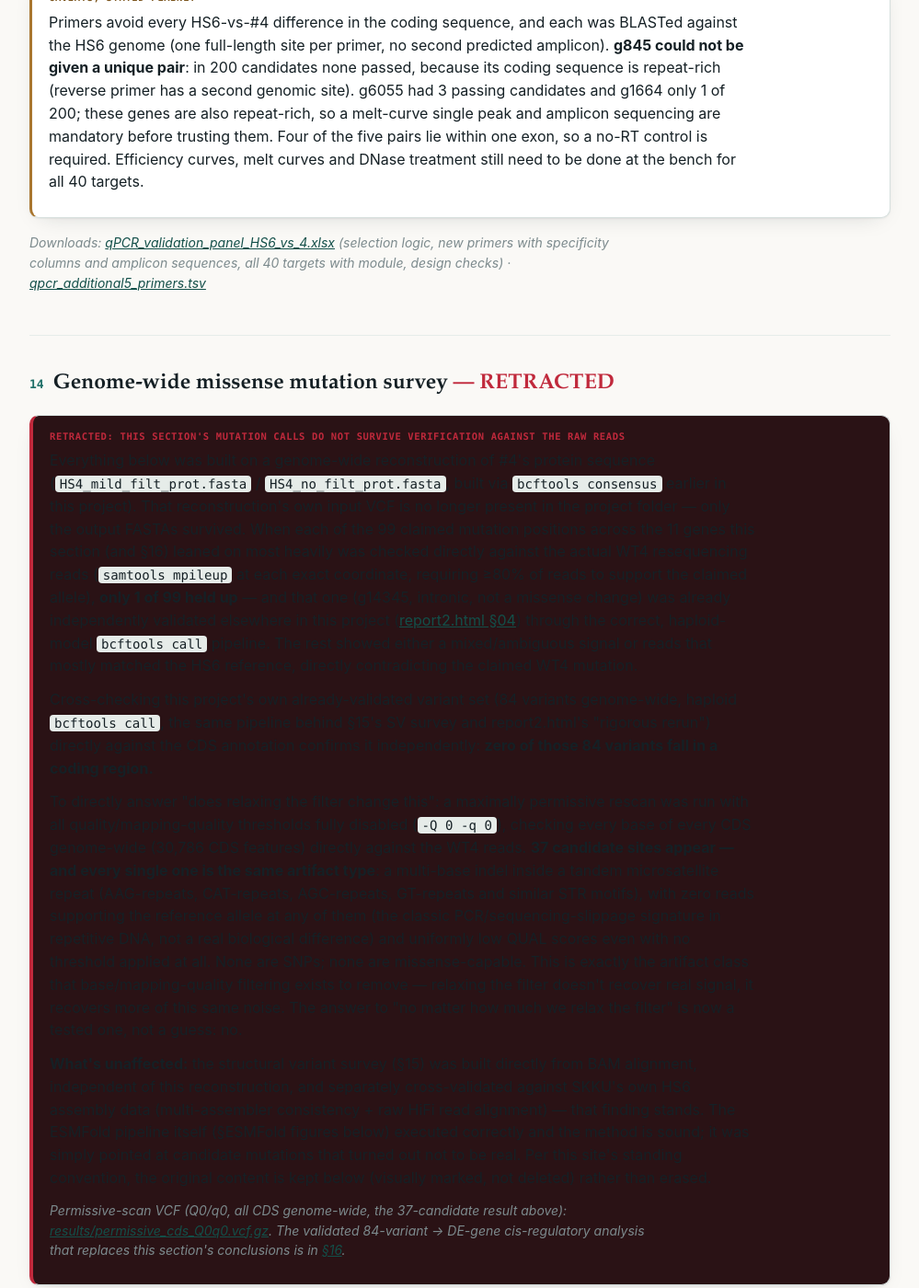
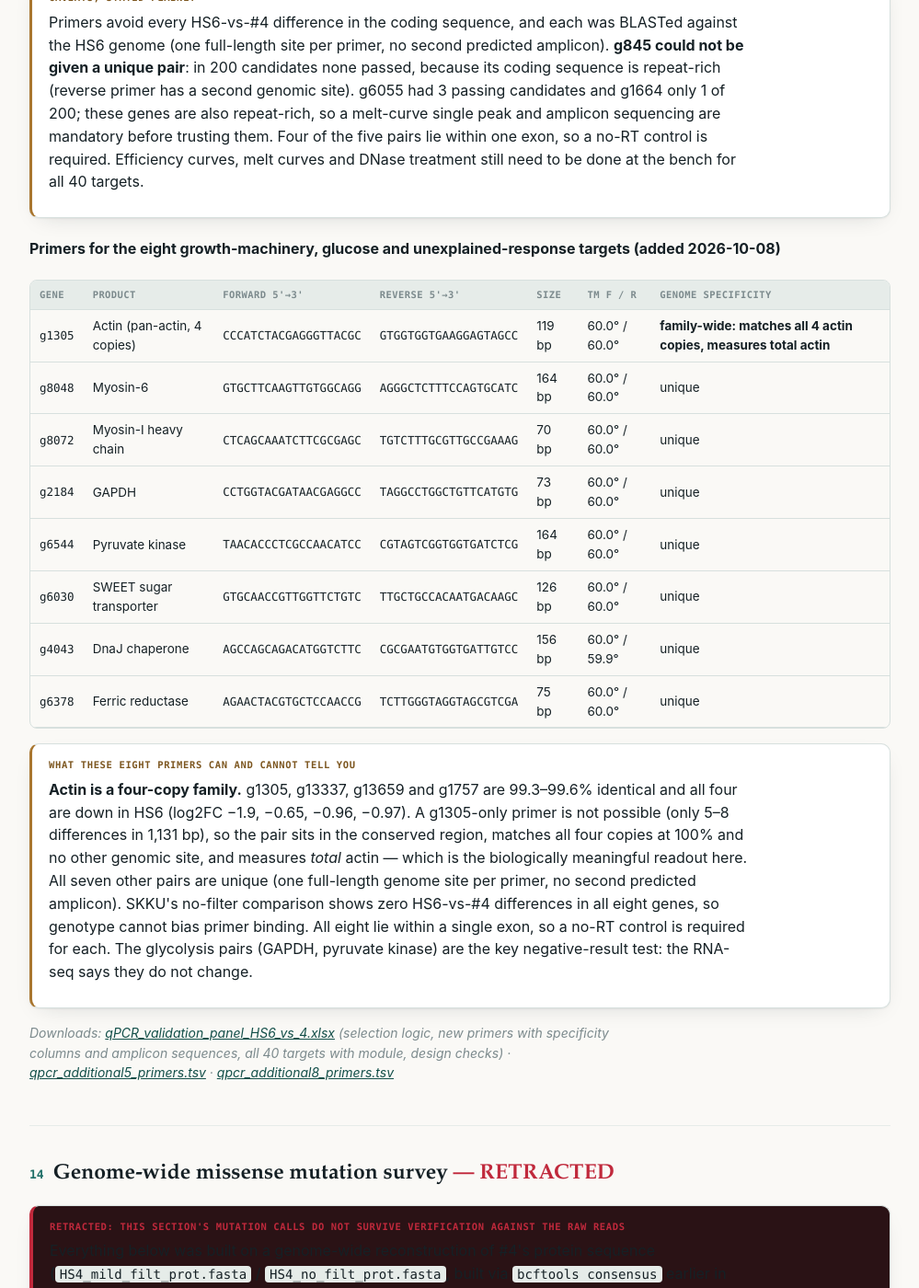
Before and after one commit to jinho1987/schizochytrium-hs6-genomics, a Jekyll site: the page report4.html, which Jekyll copies as it is, in a window 1280 px wide and 1400 px high, scrolled down 21497 px. Shown: the whole window at 92% size, without its empty margins (140-1139 px from the left). Built offline with Jekyll 4.4.1, drawn with Linux system fonts in a browser that asks for light colours; some of the changed text lies outside the part shown.

Commit message:
qPCR panel: primers for the eight growth-machinery, glucose and response targets (pan-actin design)
Co-Authored-By: Claude Sonnet 5.5 <noreply@anthropic.com>

```diff
--- a/report4.html
+++ b/report4.html
@@ -665,7 +665,25 @@ a{color:var(--teal-ink);}
       <span class="lbl">Caveats, stated plainly</span>
       <p>Primers avoid every HS6-vs-#4 difference in the coding sequence, and each was BLASTed against the HS6 genome (one full-length site per primer, no second predicted amplicon). <b>g845 could not be given a unique pair</b>: in 200 candidates none passed, because its coding sequence is repeat-rich (reverse primer has a second genomic site). g6055 had 3 passing candidates and g1664 only 1 of 200; these genes are also repeat-rich, so a melt-curve single peak and amplicon sequencing are mandatory before trusting them. Four of the five pairs lie within one exon, so a no-RT control is required. Efficiency curves, melt curves and DNase treatment still need to be done at the bench for all 40 targets.</p>
     </div>
-    <p class="pending-note">Downloads: <a href="downloads/qpcr-additional/qPCR_validation_panel_HS6_vs_4.xlsx">qPCR_validation_panel_HS6_vs_4.xlsx</a> (selection logic, new primers with specificity columns and amplicon sequences, all 40 targets with module, design checks) &middot; <a href="downloads/qpcr-additional/qpcr_additional5_primers.tsv">qpcr_additional5_primers.tsv</a></p>
+    <h4>Primers for the eight growth-machinery, glucose and unexplained-response targets (added 2026-10-08)</h4>
+    <div class="table-wrap"><table>
+      <thead><tr><th>Gene</th><th>Product</th><th>Forward 5'&rarr;3'</th><th>Reverse 5'&rarr;3'</th><th>Size</th><th>Tm F / R</th><th>Genome specificity</th></tr></thead>
+      <tbody>
+<tr><td class="gene">g1305</td><td>Actin (pan-actin, 4 copies)</td><td class="mono">CCCATCTACGAGGGTTACGC</td><td class="mono">GTGGTGGTGAAGGAGTAGCC</td><td>119 bp</td><td>60.0&deg; / 60.0&deg;</td><td><b>family-wide: matches all 4 actin copies, measures total actin</b></td></tr>
+<tr><td class="gene">g8048</td><td>Myosin-6</td><td class="mono">GTGCTTCAAGTTGTGGCAGG</td><td class="mono">AGGGCTCTTTCCAGTGCATC</td><td>164 bp</td><td>60.0&deg; / 60.0&deg;</td><td>unique</td></tr>
+<tr><td class="gene">g8072</td><td>Myosin-I heavy chain</td><td class="mono">CTCAGCAAATCTTCGCGAGC</td><td class="mono">TGTCTTTGCGTTGCCGAAAG</td><td>70 bp</td><td>60.0&deg; / 60.0&deg;</td><td>unique</td></tr>
+<tr><td class="gene">g2184</td><td>GAPDH</td><td class="mono">CCTGGTACGATAACGAGGCC</td><td class="mono">TAGGCCTGGCTGTTCATGTG</td><td>73 bp</td><td>60.0&deg; / 60.0&deg;</td><td>unique</td></tr>
+<tr><td class="gene">g6544</td><td>Pyruvate kinase</td><td class="mono">TAACACCCTCGCCAACATCC</td><td class="mono">CGTAGTCGGTGGTGATCTCG</td><td>164 bp</td><td>60.0&deg; / 60.0&deg;</td><td>unique</td></tr>
+<tr><td class="gene">g6030</td><td>SWEET sugar transporter</td><td class="mono">GTGCAACCGTTGGTTCTGTC</td><td class="mono">TTGCTGCCACAATGACAAGC</td><td>126 bp</td><td>60.0&deg; / 60.0&deg;</td><td>unique</td></tr>
+<tr><td class="gene">g4043</td><td>DnaJ chaperone</td><td class="mono">AGCCAGCAGACATGGTCTTC</td><td class="mono">CGCGAATGTGGTGATTGTCC</td><td>156 bp</td><td>60.0&deg; / 59.9&deg;</td><td>unique</td></tr>
+<tr><td class="gene">g6378</td><td>Ferric reductase</td><td class="mono">AGAACTACGTGCTCCAACCG</td><td class="mono">TCTTGGGTAGGTAGCGTCGA</td><td>75 bp</td><td>60.0&deg; / 60.0&deg;</td><td>unique</td></tr>
+      </tbody>
+    </table></div>
+    <div class="callout method">
+      <span class="lbl">What these eight primers can and cannot tell you</span>
+      <p><b>Actin is a four-copy family.</b> g1305, g13337, g13659 and g1757 are 99.3&ndash;99.6% identical and all four are down in HS6 (log2FC &minus;1.9, &minus;0.65, &minus;0.96, &minus;0.97). A g1305-only primer is not possible (only 5&ndash;8 differences in 1,131 bp), so the pair sits in the conserved region, matches all four copies at 100% and no other genomic site, and measures <i>total</i> actin &mdash; which is the biologically meaningful readout here. All seven other pairs are unique (one full-length genome site per primer, no second predicted amplicon). SKKU's no-filter comparison shows zero HS6-vs-#4 differences in all eight genes, so genotype cannot bias primer binding. All eight lie within a single exon, so a no-RT control is required for each. The glycolysis pairs (GAPDH, pyruvate kinase) are the key negative-result test: the RNA-seq says they do not change.</p>
+    </div>
+    <p class="pending-note">Downloads: <a href="downloads/qpcr-additional/qPCR_validation_panel_HS6_vs_4.xlsx">qPCR_validation_panel_HS6_vs_4.xlsx</a> (selection logic, new primers with specificity columns and amplicon sequences, all 40 targets with module, design checks) &middot; <a href="downloads/qpcr-additional/qpcr_additional5_primers.tsv">qpcr_additional5_primers.tsv</a> &middot; <a href="downloads/qpcr-additional/qpcr_additional8_primers.tsv">qpcr_additional8_primers.tsv</a></p>
   </section>
 
   <section id="missense">
```
Also changed, not shown: other parts of report4.html (+3 -3 lines), downloads/qpcr-additional/qpcr_additional8_primers.tsv (added, +9 -0 lines), 1 other file.
